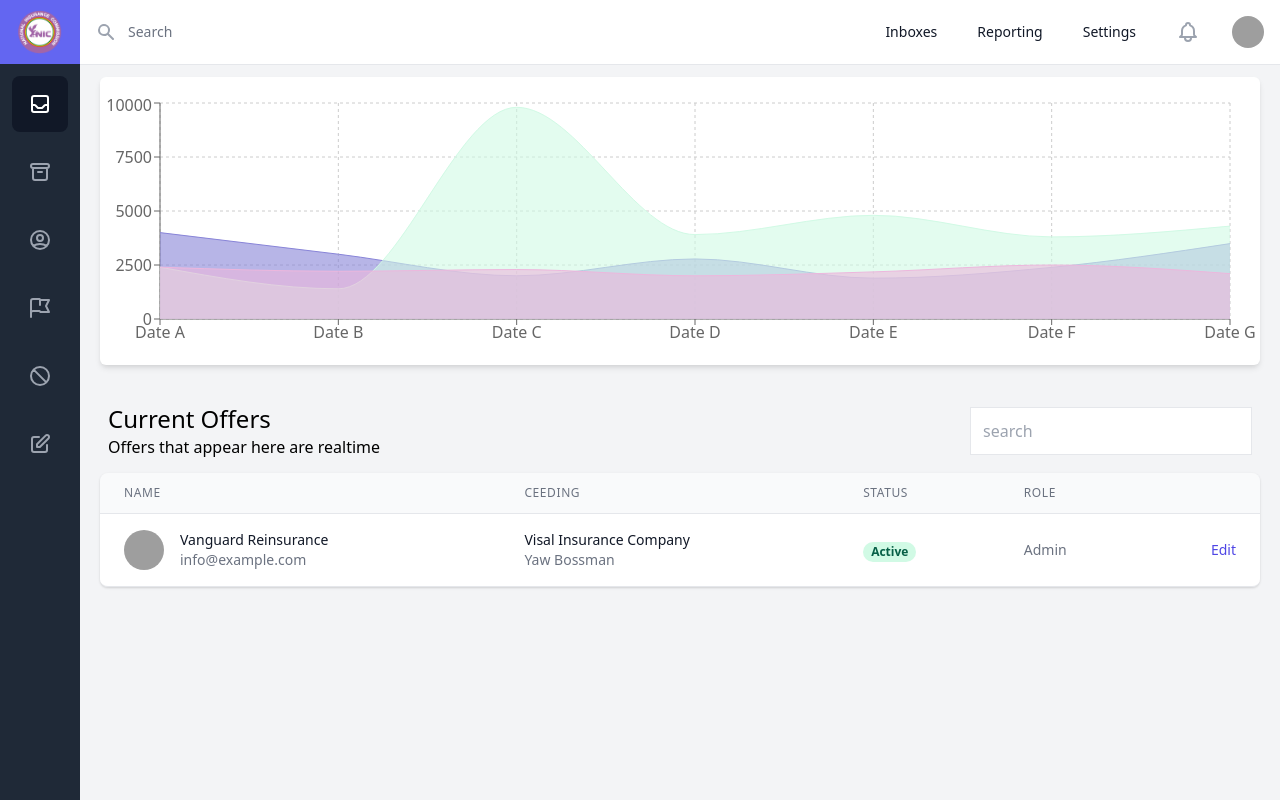
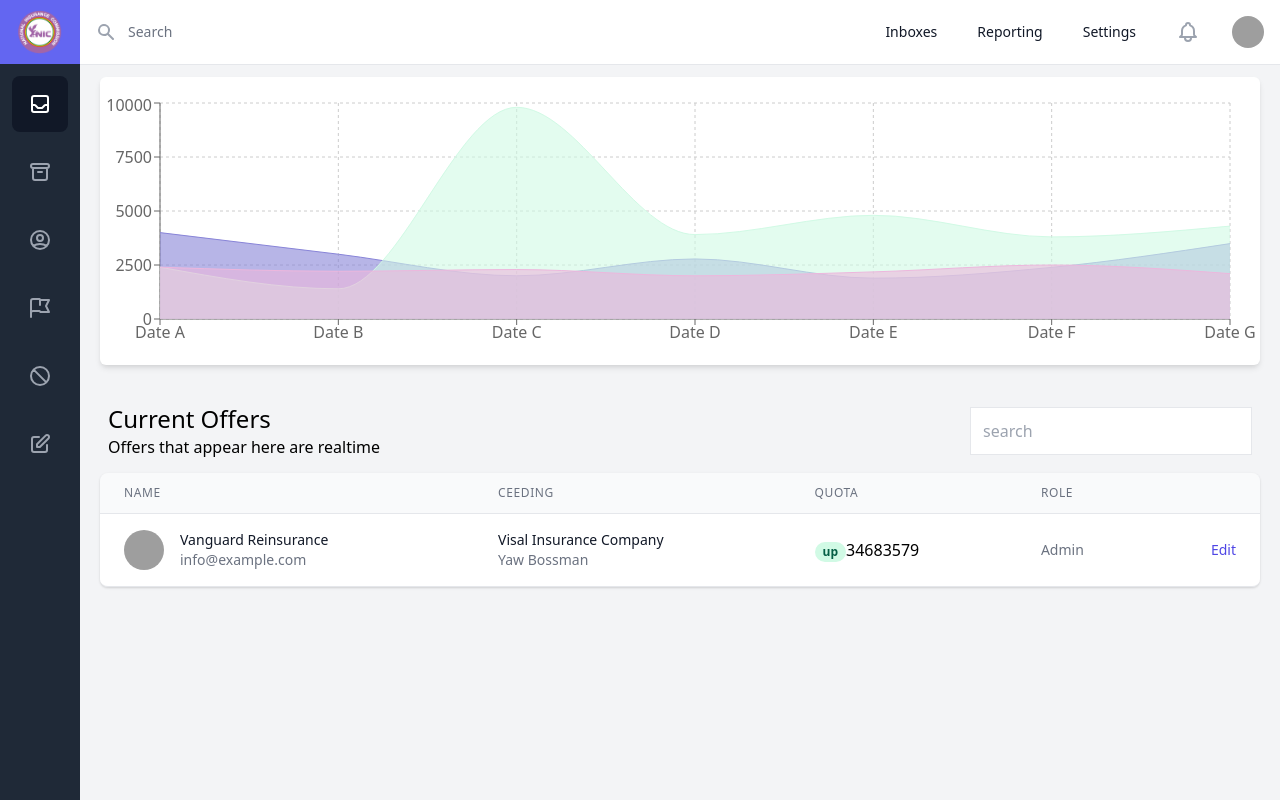
Before and after one commit to Khoby-790/template-nic, a React (Create React App) app: page / in a window 1280 px wide. Built offline with nearby package versions, Linux system fonts and the light colour scheme; grey boxes are pictures that could not be loaded.

Commit message:
--- Auto-Git Commit ---

```diff
--- a/src/pages/Dashboard/Dashboard.tsx
+++ b/src/pages/Dashboard/Dashboard.tsx
@@ -103,7 +103,7 @@ const Dashboard = (props: Props) => {
                                                 Ceeding
                                             </th>
                                             <th scope="col" className="px-6 py-3 text-left text-xs font-medium text-gray-500 uppercase tracking-wider">
-                                                Status
+                                                Quota
                                             </th>
                                             <th scope="col" className="px-6 py-3 text-left text-xs font-medium text-gray-500 uppercase tracking-wider">
                                                 Role
@@ -136,8 +136,9 @@ const Dashboard = (props: Props) => {
                                             </td>
                                             <td className="px-6 py-4 whitespace-nowrap">
                                                 <span className="px-2 inline-flex text-xs leading-5 font-semibold rounded-full bg-green-100 text-green-800">
-                                                    Active
+                                                    up
                                                 </span>
+                                                {34683579}
                                             </td>
                                             <td className="px-6 py-4 whitespace-nowrap text-sm text-gray-500">
                                                 Admin
```
